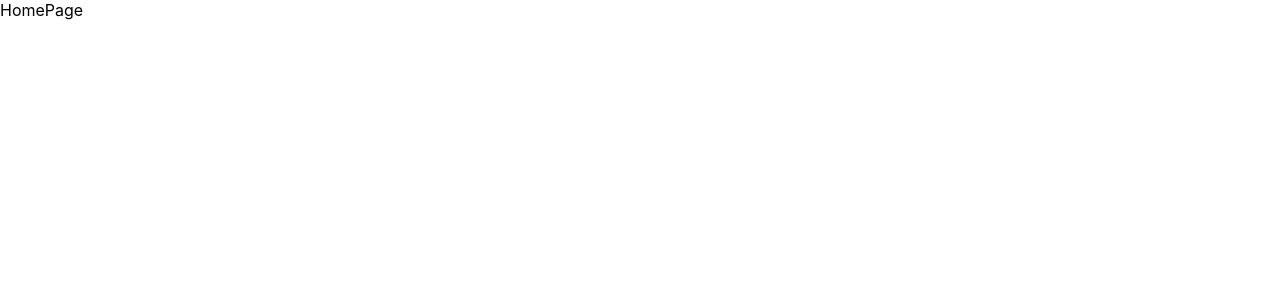
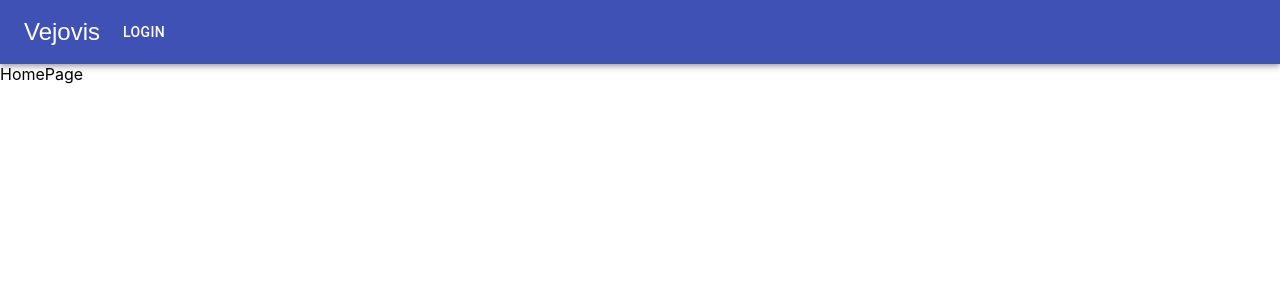
Before and after one commit to RobotIAm/vejovis, a React (Create React App) app: page / in a window 1280 px wide. Shown: the top 300 px of the page. Built offline with nearby package versions, Linux system fonts and the light colour scheme.

Commit message:
feat/nav-bar

```diff
--- a/src/App.tsx
+++ b/src/App.tsx
@@ -4,9 +4,11 @@ import { BrowserRouter, Route, Switch } from 'react-router-dom';
 import HomePage from './components/HomePage';
 import SecondPage from './components/SecondPage';
 import ThirdPage from './components/ThirdPage';
+import { Nav } from './components';
 
-const App = () => {
-  return (
+const App = () => (
+  <>
+    <Nav/>
     <BrowserRouter>
       <Switch>
         <Route path="/second">
@@ -20,7 +22,7 @@ const App = () => {
         </Route>
       </Switch>
     </BrowserRouter>
-  );
-}
+  </>
+);
 
 export default App;
--- /dev/null
+++ b/src/components/Dashboard/Dashboard.tsx
@@ -0,0 +1,5 @@
+const Dashboard = () => {
+
+};
+
+export default Dashboard;
--- /dev/null
+++ b/src/components/Dashboard/index.ts
@@ -0,0 +1 @@
+export { default as Dashboard } from './Dashboard';
--- /dev/null
+++ b/src/components/Nav/Nav.tsx
@@ -0,0 +1,17 @@
+import React from 'react';
+import { AppBar, Button, IconButton, Toolbar } from '@material-ui/core';
+
+const Nav = () => (
+    <div>
+      <AppBar position="static">
+        <Toolbar>
+          <IconButton edge="start"  color="inherit" aria-label="menu">
+            Vejovis
+          </IconButton>
+          <Button color="inherit">Login</Button>
+        </Toolbar>
+      </AppBar>
+    </div>
+);
+
+export default Nav;
--- /dev/null
+++ b/src/components/Nav/index.ts
@@ -0,0 +1 @@
+export { default as Nav } from './Nav';
--- /dev/null
+++ b/src/components/index.ts
@@ -0,0 +1,2 @@
+export * from './Dashboard';
+export * from './Nav';
```
